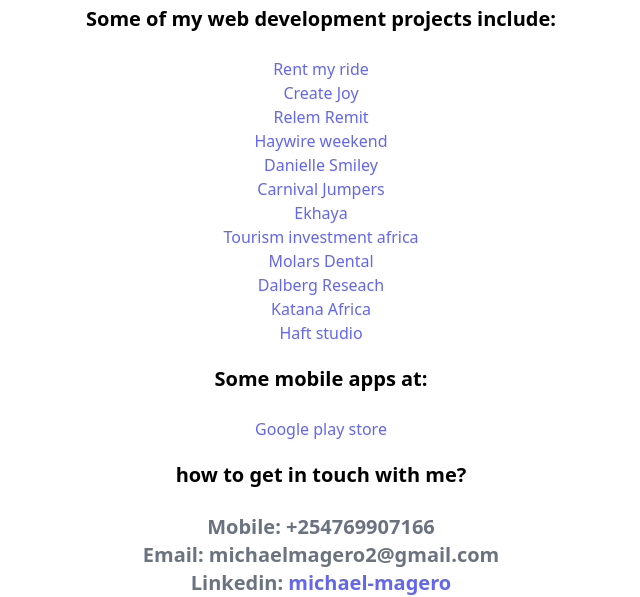
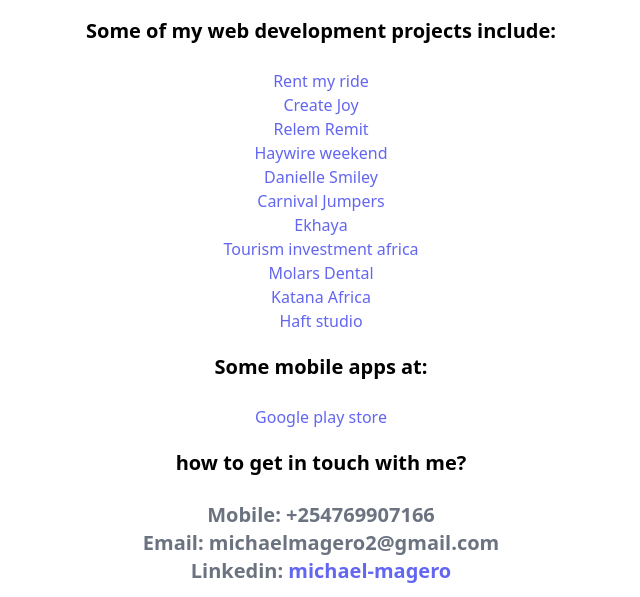
Before and after one commit to michaelmagero/michaelmagero.github.io, a plain HTML site: page index.html in a window 1280 px wide. Shown: the part 245-842 px from the top of the page, without its empty margins (319-959 px from the left). Drawn offline with nearby package versions, Linux system fonts and the light colour scheme.

Commit message:
Update index.html

```diff
--- a/index.html
+++ b/index.html
@@ -8,7 +8,7 @@
 
 	<link href="http://fonts.googleapis.com/css?family=Raleway:400,300,600" rel="stylesheet" type="text/css">
 
-    <script src="https://cdn.tailwindcss.com"></script>
+    	<script src="https://cdn.tailwindcss.com"></script>
 
 
 	<script src="http://ajax.googleapis.com/ajax/libs/jquery/2.1.1/jquery.min.js"></script>
@@ -36,7 +36,6 @@
 					<li><a href="https://www.ekhaya.io/" class="text-indigo-500" target="_blank" title="">Ekhaya</a></li>
 		                        <li><a href="https://www.tia360.africa/" class="text-indigo-500" target="_blank" title="">Tourism investment africa</a></li>
 		                        <li><a href="https://molars.co.ke/" class="text-indigo-500" target="_blank" title="">Molars Dental</a></li>
-		                        <li><a href="https://dalberg.com/" class="text-indigo-500" target="_blank" title="">Dalberg Reseach</a></li>
 		                        <li><a href="https://www.katana.africa/" class="text-indigo-500" target="_blank" title="">Katana Africa</a></li>
 		                        <li><a href="https://haftstudio.ke/" class="text-indigo-500" target="_blank" title="">Haft studio</a></li>
 				    </ol>
```
